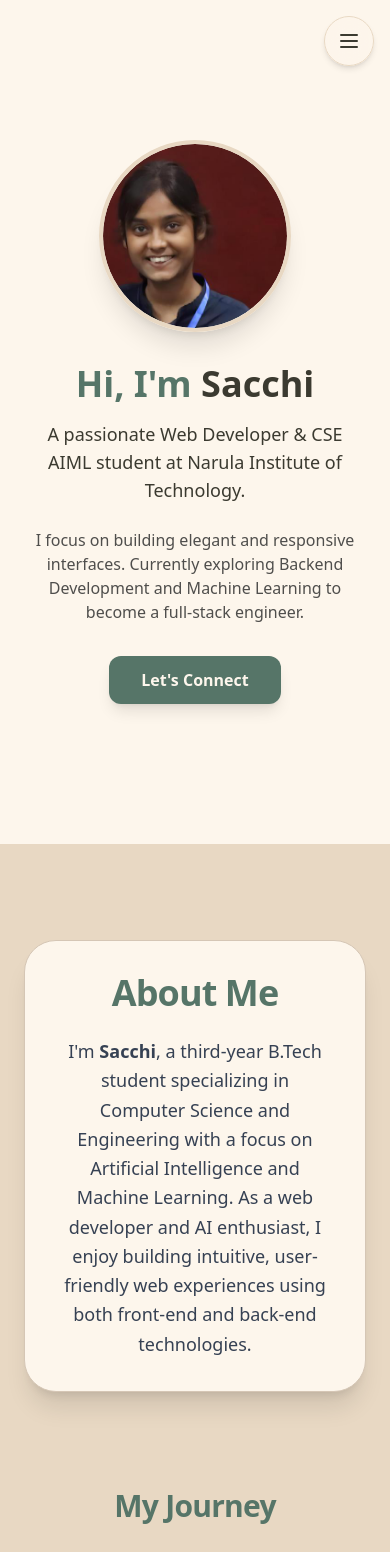
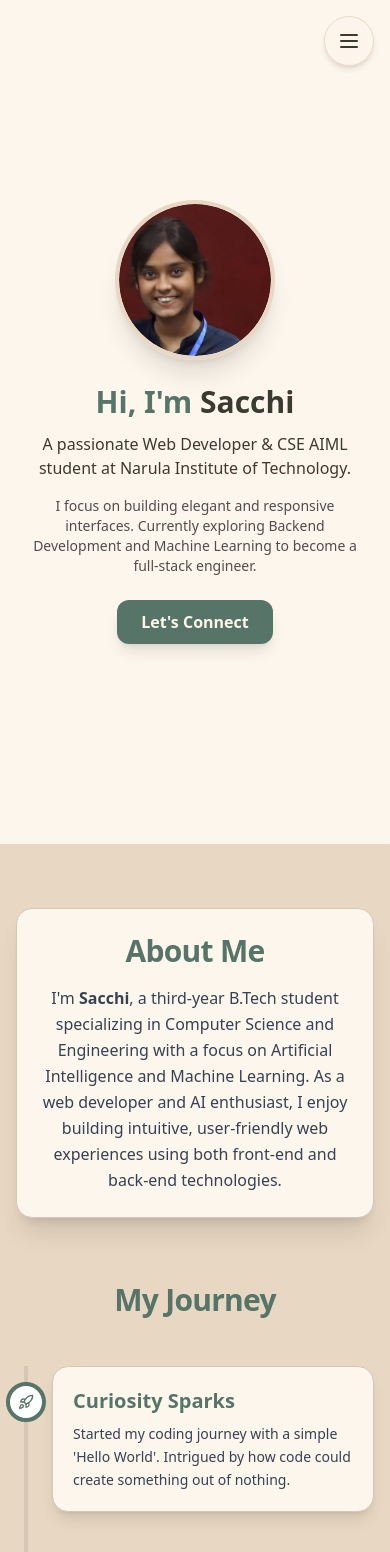
Before and after one commit to Sacchi0504/myPortfolio, a React app in the folder vite-project/: page / in a window 390 px wide. Shown: the top 1552 px of the page. Built offline with nearby package versions, Linux system fonts and the light colour scheme; the HTML template or start-up script is replaced by a standard one.

Commit message:
Optimize mobile typography and padding

```diff
--- a/vite-project/src/components/about.jsx
+++ b/vite-project/src/components/about.jsx
@@ -30,13 +30,13 @@ const steps = [
 
 const About = () => {
   return (
-    <section id="about" className="py-24 px-6 bg-[#e8d8c3] text-[#3b3a30] relative">
-      <div className="max-w-6xl mx-auto flex flex-col gap-24">
+    <section id="about" className="py-16 md:py-24 px-4 md:px-6 bg-[#e8d8c3] text-[#3b3a30] relative">
+      <div className="max-w-6xl mx-auto flex flex-col gap-16 md:gap-24">
 
         {/* Intro Card */}
-        <div className="max-w-3xl mx-auto bg-[#fdf6ec] p-8 md:p-12 rounded-[2rem] shadow-xl border border-[#d5c6b5] text-center">
-          <h2 className="text-4xl md:text-5xl font-extrabold mb-6 text-[#567568] tracking-tight">About Me</h2>
-          <p className="text-lg md:text-xl leading-relaxed text-gray-700 font-medium">
+        <div className="max-w-3xl mx-auto bg-[#fdf6ec] p-6 md:p-12 rounded-2xl md:rounded-[2rem] shadow-xl border border-[#d5c6b5] text-center">
+          <h2 className="text-3xl md:text-5xl font-extrabold mb-4 md:mb-6 text-[#567568] tracking-tight">About Me</h2>
+          <p className="text-base md:text-xl leading-relaxed text-gray-700 font-medium">
             I'm <strong>Sacchi</strong>, a third-year B.Tech student specializing in Computer Science and Engineering with a focus on Artificial Intelligence and Machine Learning.
             As a web developer and AI enthusiast, I enjoy building intuitive, user-friendly web experiences using both front-end and back-end technologies.
           </p>
@@ -44,20 +44,20 @@ const About = () => {
 
         {/* Journey Timeline */}
         <div className="relative">
-          <h2 className="text-3xl md:text-4xl font-extrabold text-center text-[#567568] mb-16 tracking-tight">
+          <h2 className="text-3xl md:text-4xl font-extrabold text-center text-[#567568] mb-12 md:mb-16 tracking-tight">
             My Journey
           </h2>
           <div className="max-w-4xl mx-auto">
-            <div className="relative border-l-4 border-[#d5c6b5] ml-4 md:ml-0 md:border-l-0">
+            <div className="relative border-l-4 border-[#d5c6b5] ml-2 md:ml-0 md:border-l-0">
               {/* Desktop Center Line */}
               <div className="hidden md:block absolute left-1/2 top-0 bottom-0 w-1 bg-[#d5c6b5] transform -translate-x-1/2 rounded-full"></div>
 
               {steps.map((step, index) => (
-                <div key={index} className={`relative pl-8 md:pl-0 mb-12 flex flex-col md:flex-row md:items-center md:justify-between group ${step.align === 'right' ? 'md:flex-row-reverse' : ''}`}>
+                <div key={index} className={`relative pl-6 md:pl-0 mb-10 md:mb-12 flex flex-col md:flex-row md:items-center md:justify-between group ${step.align === 'right' ? 'md:flex-row-reverse' : ''}`}>
 
                   {/* Mobile Dot (Icon) */}
-                  <div className="absolute left-[-24px] top-4 w-11 h-11 bg-white border-4 border-[#567568] rounded-full flex items-center justify-center z-10 md:hidden">
-                    {React.cloneElement(step.icon, { size: 18 })}
+                  <div className="absolute left-[-22px] top-4 w-10 h-10 bg-white border-4 border-[#567568] rounded-full flex items-center justify-center z-10 md:hidden">
+                    {React.cloneElement(step.icon, { size: 16 })}
                   </div>
 
                   {/* Desktop Dot (Icon) */}
@@ -67,9 +67,9 @@ const About = () => {
 
                   {/* Content Card */}
                   <div className="w-full md:w-[45%]">
-                    <div className="bg-[#fdf6ec] p-6 md:p-8 rounded-3xl shadow-lg border border-[#d5c6b5] hover:shadow-xl transition-shadow duration-300">
-                      <h3 className="text-2xl font-bold text-[#567568] mb-3">{step.title}</h3>
-                      <p className="text-gray-700 font-medium leading-relaxed">
+                    <div className="bg-[#fdf6ec] p-5 md:p-8 rounded-2xl md:rounded-3xl shadow-lg border border-[#d5c6b5] hover:shadow-xl transition-shadow duration-300">
+                      <h3 className="text-xl md:text-2xl font-bold text-[#567568] mb-2 md:mb-3">{step.title}</h3>
+                      <p className="text-sm md:text-base text-gray-700 font-medium leading-relaxed">
                         {step.description}
                       </p>
                     </div>
--- a/vite-project/src/components/experience.jsx
+++ b/vite-project/src/components/experience.jsx
@@ -17,45 +17,45 @@ const experiences = [
 
 const Experience = () => {
   return (
-    <section id="experience" className="bg-[#f9f4e7] py-24 px-6 text-[#3b3a30] relative overflow-hidden">
-      <h2 className="text-4xl md:text-5xl font-extrabold text-center text-[#567568] mb-20 tracking-tight">
+    <section id="experience" className="bg-[#f9f4e7] py-16 md:py-24 px-4 md:px-6 text-[#3b3a30] relative overflow-hidden">
+      <h2 className="text-3xl md:text-5xl font-extrabold text-center text-[#567568] mb-12 md:mb-20 tracking-tight">
         Experience
       </h2>
       <div className="max-w-5xl mx-auto">
-        <div className="relative border-l-4 border-[#d5c6b5] ml-4 md:ml-0 md:border-l-0">
+        <div className="relative border-l-4 border-[#d5c6b5] ml-2 md:ml-0 md:border-l-0">
           {/* Desktop Timeline Line */}
           <div className="hidden md:block absolute left-1/2 top-0 bottom-0 w-1 bg-[#d5c6b5] transform -translate-x-1/2 rounded-full"></div>
 
           {experiences.map((exp, index) => (
-            <div key={index} className={`relative pl-8 md:pl-0 mb-16 flex flex-col md:flex-row md:items-start md:justify-between group ${index % 2 === 0 ? 'md:flex-row-reverse' : ''}`}>
+            <div key={index} className={`relative pl-6 md:pl-0 mb-10 md:mb-16 flex flex-col md:flex-row md:items-start md:justify-between group ${index % 2 === 0 ? 'md:flex-row-reverse' : ''}`}>
 
               {/* Mobile Timeline Dot */}
-              <div className="absolute left-[-14px] top-10 w-6 h-6 bg-[#567568] border-4 border-[#f9f4e7] rounded-full z-10 md:hidden"></div>
+              <div className="absolute left-[-12px] top-6 w-5 h-5 bg-[#567568] border-4 border-[#f9f4e7] rounded-full z-10 md:hidden"></div>
 
               {/* Desktop Timeline Dot */}
               <div className="hidden md:block absolute left-1/2 top-10 w-6 h-6 bg-[#567568] border-4 border-[#f9f4e7] rounded-full transform -translate-x-1/2 z-10 shadow-md group-hover:scale-150 transition-transform duration-500"></div>
 
               {/* Content Card */}
               <div className="w-full md:w-5/12 transition-all duration-500 hover:-translate-y-2">
-              <div className="bg-white p-8 md:p-10 rounded-[2rem] shadow-xl border border-[#e8d8c3] relative overflow-hidden group-hover:shadow-2xl transition-shadow duration-500">
-                <div className="absolute top-0 left-0 w-full h-2 bg-gradient-to-r from-[#567568] to-[#8fa99c]"></div>
+              <div className="bg-white p-5 md:p-10 rounded-2xl md:rounded-[2rem] shadow-xl border border-[#e8d8c3] relative overflow-hidden group-hover:shadow-2xl transition-shadow duration-500">
+                <div className="absolute top-0 left-0 w-full h-1.5 md:h-2 bg-gradient-to-r from-[#567568] to-[#8fa99c]"></div>
 
-                <div className="flex flex-col gap-2 mb-6">
-                  <span className="inline-flex items-center gap-2 text-sm font-bold text-[#567568] bg-[#e8d8c3]/40 px-4 py-1.5 rounded-full w-fit mb-2">
-                    <Calendar size={16} /> {exp.date}
+                <div className="flex flex-col gap-2 mb-4 md:mb-6">
+                  <span className="inline-flex items-center gap-1 md:gap-2 text-xs md:text-sm font-bold text-[#567568] bg-[#e8d8c3]/40 px-3 md:px-4 py-1 md:py-1.5 rounded-full w-fit mb-1 md:mb-2">
+                    <Calendar size={14} className="md:w-4 md:h-4" /> {exp.date}
                   </span>
-                  <h3 className="text-3xl font-extrabold text-[#3b3a30] leading-tight">
+                  <h3 className="text-xl md:text-3xl font-extrabold text-[#3b3a30] leading-tight">
                     {exp.role}
                   </h3>
-                  <h4 className="text-xl font-bold text-[#567568] flex items-center gap-2 mt-1">
-                    <Briefcase size={20} /> {exp.company}
+                  <h4 className="text-base md:text-xl font-bold text-[#567568] flex items-center gap-2 mt-1">
+                    <Briefcase size={16} className="md:w-5 md:h-5" /> {exp.company}
                   </h4>
                 </div>
 
-                <ul className="space-y-4 mt-8 text-gray-600 font-medium">
+                <ul className="space-y-3 md:space-y-4 mt-4 md:mt-8 text-sm md:text-base text-gray-600 font-medium">
                   {exp.description.map((item, i) => (
-                    <li key={i} className="flex items-start gap-3">
-                      <span className="w-2 h-2 rounded-full bg-[#567568] mt-2 flex-shrink-0"></span>
+                    <li key={i} className="flex items-start gap-2 md:gap-3">
+                      <span className="w-1.5 h-1.5 md:w-2 md:h-2 rounded-full bg-[#567568] mt-2 flex-shrink-0"></span>
                       <span className="leading-relaxed">{item}</span>
                     </li>
                   ))}
--- a/vite-project/src/components/home.jsx
+++ b/vite-project/src/components/home.jsx
@@ -6,11 +6,11 @@ const Home = () => {
   return (
     <section
       id="home"
-      className="bg-[#fdf6ec] text-[#3b3a30] min-h-screen flex items-center justify-center px-6 py-20 relative overflow-hidden"
+      className="bg-[#fdf6ec] text-[#3b3a30] min-h-screen flex items-center justify-center px-4 md:px-6 py-16 md:py-20 relative overflow-hidden"
     >
-      <div className="flex flex-col items-center text-center gap-8 max-w-3xl w-full relative z-20">
+      <div className="flex flex-col items-center text-center gap-6 md:gap-8 max-w-3xl w-full relative z-20">
         {/* Creative Profile Box */}
-        <div className="relative w-48 h-48 md:w-64 md:h-64 rounded-full overflow-hidden shadow-xl border-4 border-[#e8d8c3] group">
+        <div className="relative w-40 h-40 sm:w-48 sm:h-48 md:w-64 md:h-64 rounded-full overflow-hidden shadow-xl border-4 border-[#e8d8c3] group">
           <div className="absolute inset-0 rounded-full border-4 border-[#d7c5aa] animate-pulse opacity-60" />
           <div className="absolute -inset-1 rounded-full bg-[#fdf6ec]/40 blur-2xl z-0"></div>
           <img
@@ -21,20 +21,20 @@ const Home = () => {
         </div>
 
         {/* Text Section */}
-        <div>
-          <h1 className="text-4xl md:text-5xl font-bold text-[#567568] mb-4">
+        <div className="px-2">
+          <h1 className="text-3xl sm:text-4xl md:text-5xl font-bold text-[#567568] mb-3 md:mb-4">
             Hi, I'm <span className="text-[#3b3a30]">Sacchi</span>
           </h1>
-          <p className="text-lg md:text-xl mb-6 font-medium">
+          <p className="text-base sm:text-lg md:text-xl mb-4 md:mb-6 font-medium">
             A passionate Web Developer & CSE AIML student at Narula Institute of Technology.
           </p>
-          <p className="text-md text-[#4f4e4c] mb-8 font-medium">
+          <p className="text-sm sm:text-md text-[#4f4e4c] mb-6 md:mb-8 font-medium">
             I focus on building elegant and responsive interfaces. Currently exploring Backend
             Development and Machine Learning to become a full-stack engineer.
           </p>
           <a
             href="#contact"
-            className="inline-block bg-[#567568] text-[#fdf6ec] px-8 py-3 rounded-xl font-bold shadow-lg hover:bg-[#4a6559] transition-colors hover:shadow-xl hover:-translate-y-1 transform duration-200"
+            className="inline-block bg-[#567568] text-[#fdf6ec] px-6 md:px-8 py-2.5 md:py-3 rounded-xl font-bold shadow-lg hover:bg-[#4a6559] transition-colors hover:shadow-xl hover:-translate-y-1 transform duration-200"
           >
             Let's Connect
           </a>
```
Also changed, not shown: vite-project/src/components/education.jsx (+16 -16 lines).
